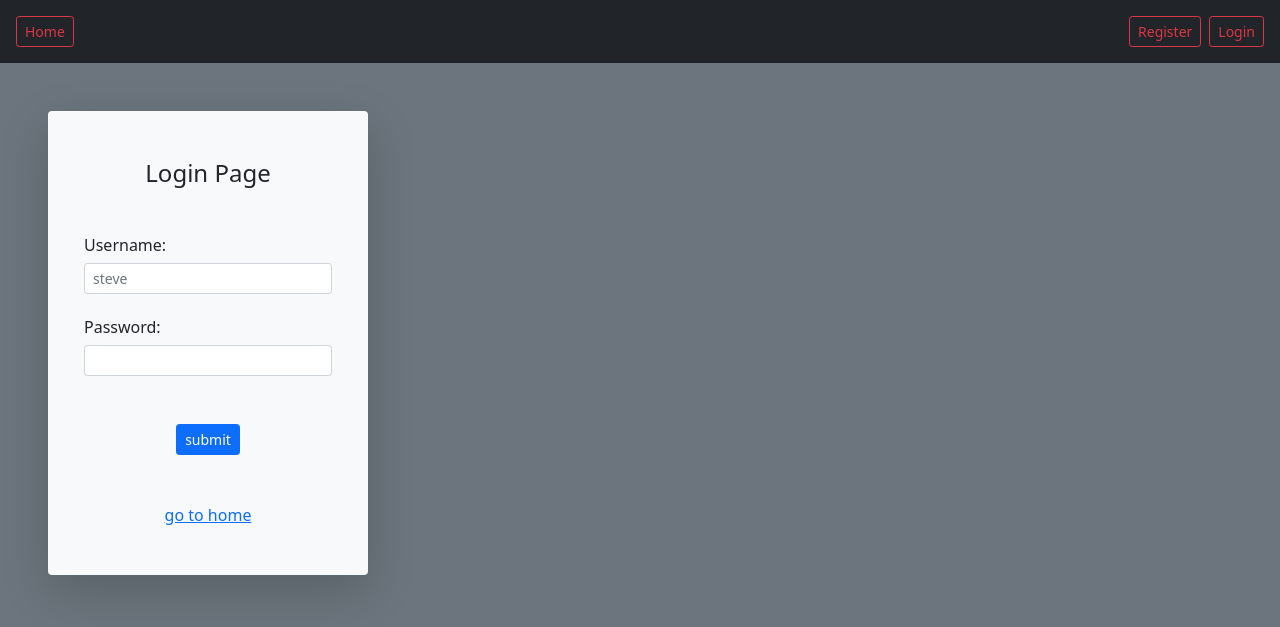
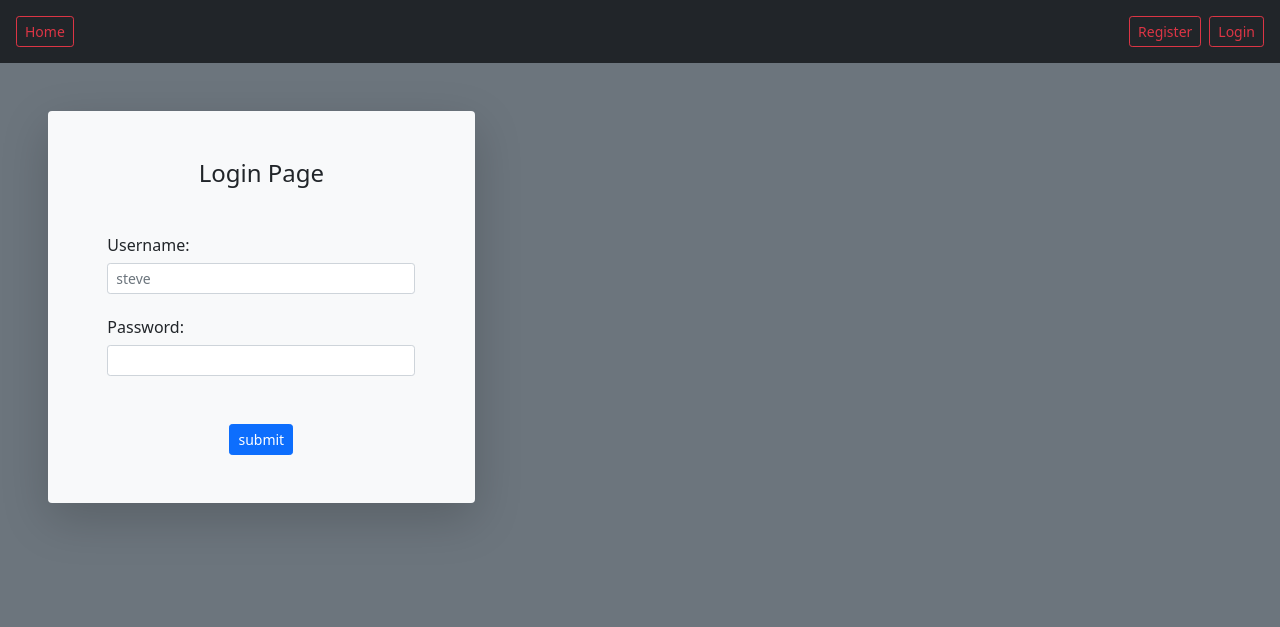
Before and after one commit to saravzizo/Django-Web-Chat-Application, a Django app: page /login/ in a window 1280 px wide. Shown: the top 627 px of the page. Run offline with Django 4.2, Linux system fonts and the light colour scheme.

Commit message:
changed css commit

```diff
--- a/App/templates/login.html
+++ b/App/templates/login.html
@@ -15,11 +15,11 @@
         <a class="btn btn-sm btn-outline-danger text-decoration-none mx-2" href="/register">Register</a>
         <a class="btn btn-sm btn-outline-danger text-decoration-none " href="/login">Login</a>
     </div>
-    <div class="container-sm shadow-lg m-5 bg-light w-25 rounded " >
-        <form class="d-flex flex-column align-items-center px-4" action="" method="POST">
+    <div class="shadow-lg m-5 bg-light rounded col-md-5 col-lg-4 col-xl-4 col-sm-5  " >
+        <form class="d-flex flex-column align-items-center px-2" action="" method="POST">
             {% csrf_token %}
             <h1 class="h4 mb-5 mt-5">Login Page</h1>
-            <div class="w-100">
+            <div class="w-75">
                 <p class="h6">Username:</p>
                 <input class="form-control form-control-sm" type="text" placeholder="steve" name="username" required>
                 <br>
@@ -27,8 +27,7 @@
                 <input class="form-control form-control-sm" type="password" name="password" required>
             </div>
 
-            <button class="btn btn-primary btn-sm mt-5" type="submit">submit</button>
-            <a class="p my-5" href="/">go to home</a>
+            <button class="btn btn-primary btn-sm my-5" type="submit">submit</button>
         </form>
     </div>
 
```
Also changed, not shown: App/templates/register.html (+4 -4 lines).
